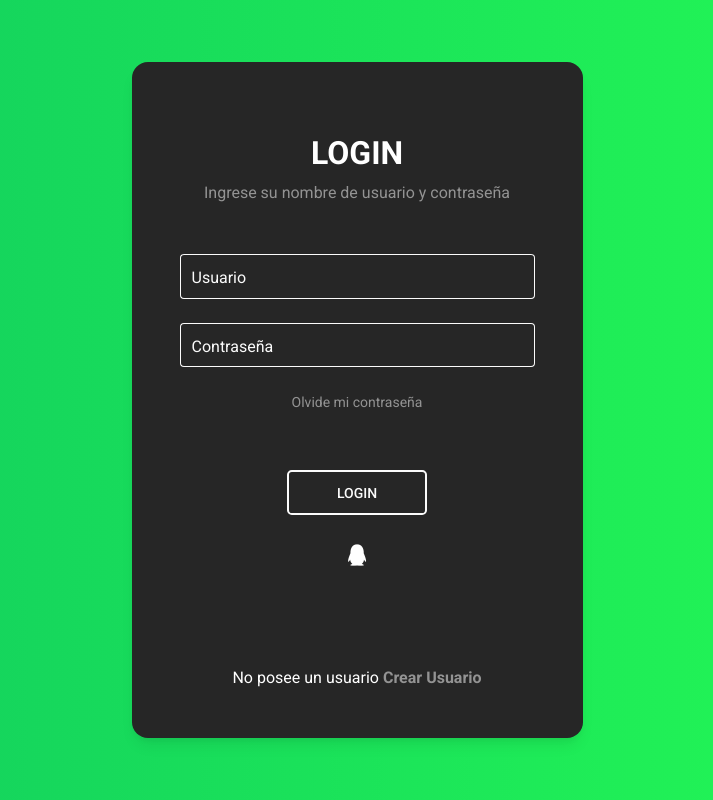
After one commit to joseaguilar2001/Project_Final_SW, a PHP site: page /login.php in a window 1280 px wide. The commit adds this page. Shown: the whole page, without its empty margins (283-996 px from the left). Run offline with PHP 8.4, Linux system fonts and the light colour scheme; some libraries are stand-ins or nearby versions.

Commit message:
Login Isue

```diff
--- /dev/null
+++ b/assets/css/login.css
@@ -0,0 +1,10 @@
+.gradient-custom {
+    /* fallback for old browsers */
+    background: #11cb21;
+
+    /* Chrome 10-25, Safari 5.1-6 */
+    background: -webkit-linear-gradient(to right, rgb(17, 203, 95), rgb(37, 252, 84));
+
+    /* W3C, IE 10+/ Edge, Firefox 16+, Chrome 26+, Opera 12+, Safari 7+ */
+    background: linear-gradient(to right, rgb(17, 203, 95), rgb(37, 252, 84))
+  }
--- /dev/null
+++ b/closesesion.php
@@ -0,0 +1,5 @@
+<?php
+    session_start();
+    session_destroy();
+    header("location: login.php");
+?>
--- /dev/null
+++ b/login.php
@@ -0,0 +1,71 @@
+<!DOCTYPE html>
+<html lang="en">
+<head>
+    <meta charset="UTF-8">
+    <meta http-equiv="X-UA-Compatible" content="IE=edge">
+    <meta name="viewport" content="width=device-width, initial-scale=1.0">
+    <!-- Body Style -->
+    <link rel="stylesheet" href="assets/css/login.css">
+    <!-- Font Awesome -->
+    <link href="https://cdnjs.cloudflare.com/ajax/libs/font-awesome/5.15.1/css/all.min.css" rel="stylesheet"/>
+    <!-- Google Fonts -->
+    <link href="https://fonts.googleapis.com/css?family=Roboto:300,400,500,700&display=swap" rel="stylesheet"/>
+    <!-- MDB -->
+    <link href="https://cdnjs.cloudflare.com/ajax/libs/mdb-ui-kit/3.6.0/mdb.min.css" rel="stylesheet"/>
+
+    <title>Pacial 2</title>
+</head>
+<body>
+    <!------ Login Form  ---------->
+<form class="vh-100 gradient-custom" action="validate.php" method="post">
+  <div class="container py-5 h-100">
+    <div class="row d-flex justify-content-center align-items-center h-100">
+      <div class="col-12 col-md-8 col-lg-6 col-xl-5">
+        <div class="card bg-dark text-white" style="border-radius: 1rem;">
+          <div class="card-body p-5 text-center">
+
+            <!------ Login Components ---------->
+            <div class="mb-md-5 mt-md-4 pb-5">
+
+              <h2 class="fw-bold mb-2 text-uppercase">Login</h2>
+              <p class="text-white-50 mb-5">Ingrese su nombre de usuario y contraseña</p>
+
+              <!------ Usuario Field ---------->
+              <div class="form-outline form-white mb-4">
+                <input type="text" name="nameuser" id="typeEmailX" class="form-control form-control-lg" />
+                <label class="form-label" for="typeEmailX">Usuario</label>
+              </div>
+
+              <!------ Password Field ---------->
+              <div class="form-outline form-white mb-4">
+                <input type="password" name="password" id="typePasswordX" class="form-control form-control-lg" />
+                <label class="form-label" for="typePasswordX">Contraseña</label>
+              </div>
+
+              <p class="small mb-5 pb-lg-2"><a class="text-white-50" href="#!">Olvide mi contraseña</a></p>
+
+              <button class="btn btn-outline-light btn-lg px-5" type="submit">Login</button>
+
+            <!------ Social Networks ---------->
+              <div class="d-flex justify-content-center text-center mt-4 pt-1">
+                <a href="https://www.mesoamericana.edu.gt" class="text-white"><i class="fab fa-qq fa-lg"></i></a>
+              </div>
+
+            </div>
+
+            <div>
+              <p class="mb-0">No posee un usuario <a href="#!" class="text-white-50 fw-bold">Crear Usuario</a></p>
+            </div>
+
+          </div>
+        </div>
+      </div>
+    </div>
+  </div>
+</form>
+</body>
+
+<!-- MDB -->
+<script type="text/javascript" src="https://cdnjs.cloudflare.com/ajax/libs/mdb-ui-kit/3.6.0/mdb.min.js"></script>
+
+</html>
```
Also changed, not shown: Views/template.php (+25 -22 lines), validate.php (added, +44 -0 lines).
